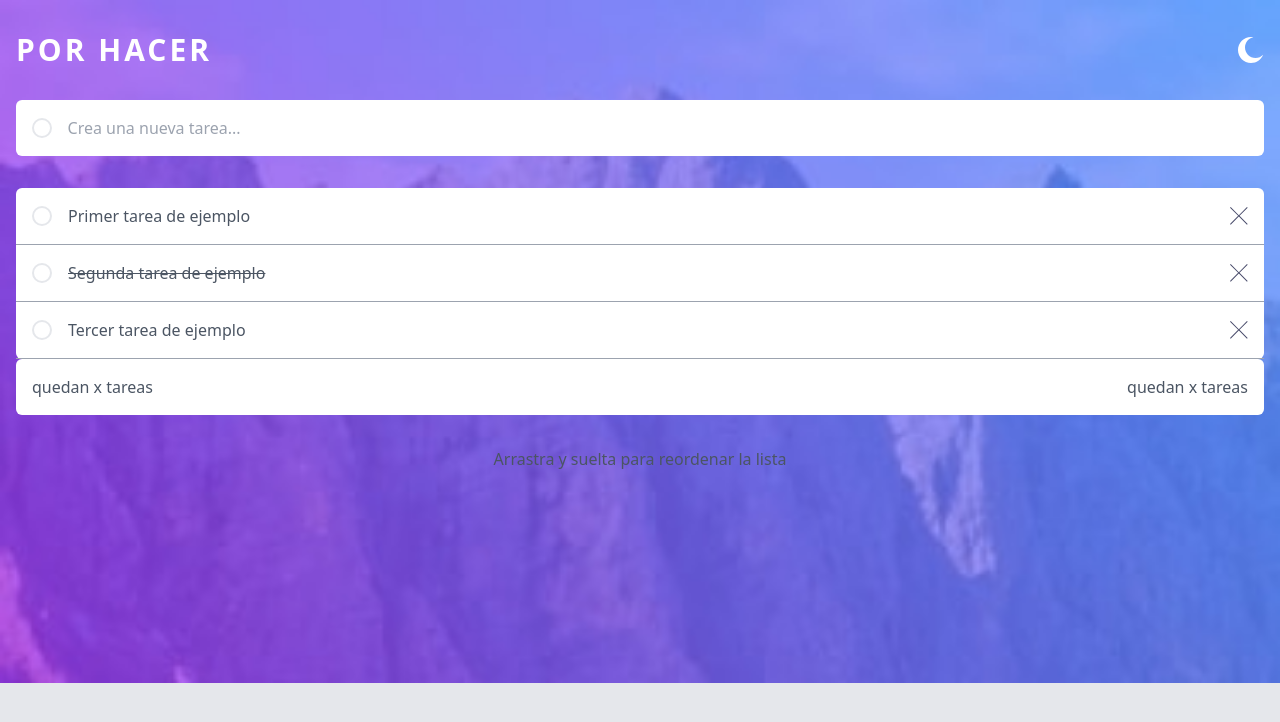
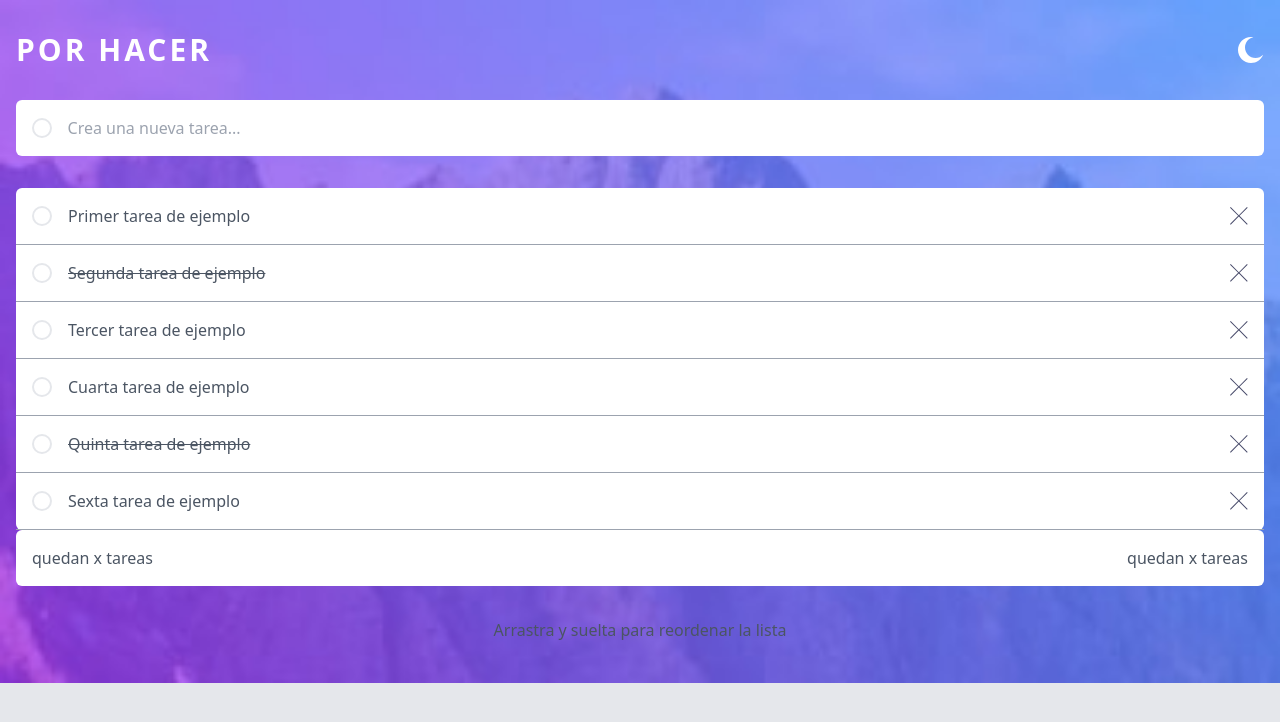
Before and after one commit to andychavez95/PorHacer-ReactApp, a React (Vite) app: page / in a window 1280 px wide. Shown: the top 722 px of the page. Built offline with nearby package versions, Linux system fonts and the light colour scheme.

Commit message:
Función para marcar como completa una tarea.

```diff
--- a/src/App.jsx
+++ b/src/App.jsx
@@ -20,6 +20,21 @@ const initialTask = [
         id: 3,
         message: "Tercer tarea de ejemplo",
         completed: false
+    },
+    {
+        id: 4,
+        message: "Cuarta tarea de ejemplo",
+        completed: false
+    },
+    {
+        id: 5,
+        message: "Quinta tarea de ejemplo",
+        completed: true
+    },
+    {
+        id: 6,
+        message: "Sexta tarea de ejemplo",
+        completed: false
     }
 ];
 
@@ -27,9 +42,21 @@ const App = () => {
 
     const [tasks, setTasks] = useState(initialTask);
 
+    // Borra una tarea de la lista.
     const deleteTask = (idTask) => {
         const newArrayTaks = tasks.filter((task) => task.id !== idTask);
         setTasks([ ...newArrayTaks ]);
+    }
+
+    // Marcar como completada una tarea de la lista.
+    const completeTask = (idTask) => {
+        for (const task of tasks) {
+            if (task.id === idTask) {
+                task.completed = task.completed ? false : true;
+                break;
+            }
+        }
+        setTasks([ ...tasks ]);
     }
 
     return (
@@ -40,7 +67,7 @@ const App = () => {
                     { /* Registro de tareas. */ }
                     <FormTask />
                     {/* Lista de tareas. */}
-                    <ListTasks tasks={ tasks } deleteTask={ deleteTask } />
+                    <ListTasks tasks={ tasks } deleteTask={ deleteTask } completeTask={ completeTask }/>
                     {/* Contador de tareas */}
                     <CounterTasks />
                     {/* Operaciones con la lista de tareas. */}
```
